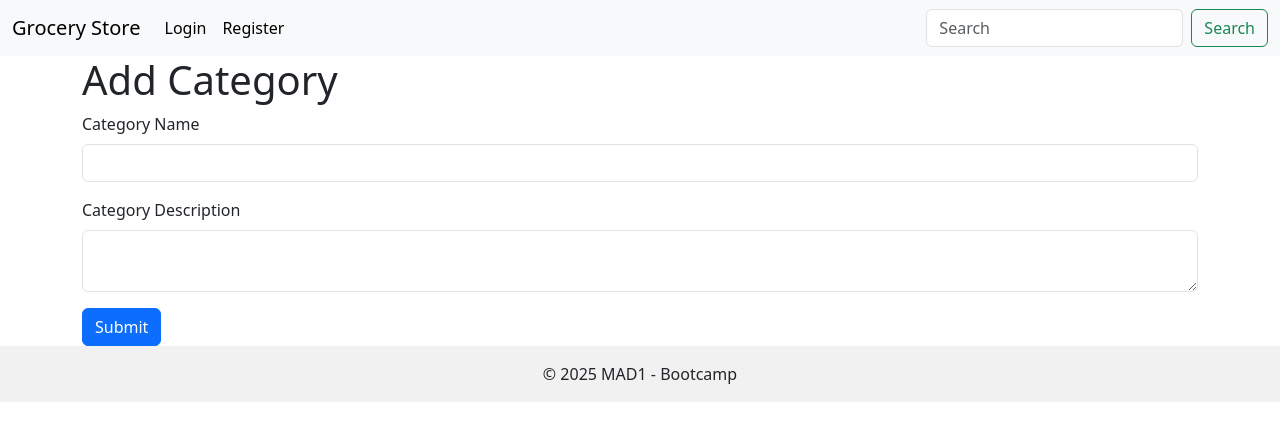
After one commit to rohitrk06/MAD1_bootcamp_project, a Flask app: page /add_category in a window 1280 px wide. The commit adds this page. Shown: the top 441 px of the page. Run offline with Flask 3, Linux system fonts and the light colour scheme.

Commit message:
day 6 session

```diff
--- a/app.py
+++ b/app.py
@@ -38,8 +38,9 @@ def create_app():
 
 app = create_app()
 
-from controllers.test_routes import *
+# from controllers.test_routes import *
 from controllers.auth_routes import *
+from controllers.admin_routes import *
 
 if __name__ == '__main__':
     app.run(debug=True)
--- /dev/null
+++ b/controllers/admin_routes.py
@@ -0,0 +1,50 @@
+from app import app
+from flask import render_template, request, redirect, url_for, flash, session
+from controllers.database import db
+from controllers.models import *
+from datetime import datetime
+
+@app.route('/')
+def home():
+    if 'email' in session:
+        if session['email'] == 'admin@gmail.com':
+            return render_template('admin_home.html')
+        else:
+            return render_template('user_home.html')
+    else:
+        return redirect('/login')
+
+
+@app.route('/add_category', methods=['GET', 'POST'])
+def add_category():
+    if request.method =='GET':
+        return render_template('add_category.html')
+
+    if request.method == 'POST':
+        # getting data from the form
+        category_name = request.form['category_name']
+        # print(category)
+        category_description = request.form['description']
+
+        if not category_name:
+            # raise category name required
+            print("category name required")
+            return render_template('add_category.html')
+
+        category = Category.query.filter_by(category_name = category_name).first()
+
+        if category:
+            # raise category already exists
+            print("category already exists")
+            return render_template('add_category.html')
+
+        category = Category(
+            category_name = category_name,
+            category_description = category_description
+        )
+
+        db.session.add(category)
+        db.session.commit()
+
+        # raise confirmation that category is added
+        return redirect('/')
--- a/controllers/auth_routes.py
+++ b/controllers/auth_routes.py
@@ -21,6 +21,7 @@ def login():
             return render_template('login.html')
 
         session['email']=email
+        # session['user_role'] = user.role[0].role_name
 
         #rasise confirmation that user is logged in
         return redirect('/')
--- /dev/null
+++ b/template/add_category.html
@@ -0,0 +1,20 @@
+{% extends "base.html" %}
+
+{% block title %} Add Category {% endblock %}
+
+{% block content %}
+<div>
+    <h1> Add Category </h1>
+    <form method="POST" action="{{ url_for('add_category') }}">
+        <div class="mb-3">
+            <label for="category" class="form-label">Category Name</label>
+            <input type="text" class="form-control" id="category" aria-describedby="emailHelp" name="category_name">
+        </div>
+        <div class="mb-3">
+            <label for="exampleInputPassword1" class="form-label">Category Description</label>
+            <textarea class="form-control" id="description" name="description" row=3></textarea>
+        </div>
+        <button type="submit" class="btn btn-primary">Submit</button>
+    </form>
+</div>
+{% endblock %}
--- a/template/navbar.html
+++ b/template/navbar.html
@@ -1,31 +1,33 @@
 <nav class="navbar navbar-expand-lg bg-body-tertiary">
   <div class="container-fluid">
-    <a class="navbar-brand" href="#">Navbar</a>
+    <a class="navbar-brand" href="#">Grocery Store</a>
     <button class="navbar-toggler" type="button" data-bs-toggle="collapse" data-bs-target="#navbarSupportedContent" aria-controls="navbarSupportedContent" aria-expanded="false" aria-label="Toggle navigation">
       <span class="navbar-toggler-icon"></span>
     </button>
     <div class="collapse navbar-collapse" id="navbarSupportedContent">
       <ul class="navbar-nav me-auto mb-3 mb-lg-0">
+        {% if 'email' in session %}
+          {% if session['email'] == "admin@gmail.com" %}
+          <li class="nav-item">
+            <a class="nav-link active" aria-current="page" href={{url_for('add_category')}}>Add Category</a>
+          </li>
+          {% else %}
+
+          {% endif %}
+          <li class="nav-item">
+            <a class="nav-link active" aria-current="page" href="#">{{session['email']}}</a>
+          </li>
+          <li class="nav-item">
+            <a class="nav-link active" aria-current="page" href={{url_for('logout')}}>Logout</a>
+          </li>
+        {% else %}
         <li class="nav-item">
-          <a class="nav-link active" aria-current="page" href="#">Home</a>
+          <a class="nav-link active" aria-current="page" href={{url_for('login')}}>Login</a>
         </li>
         <li class="nav-item">
-          <a class="nav-link" href="#">Link</a>
+          <a class="nav-link active" aria-current="page" href={{url_for('register')}}>Register</a>
         </li>
-        <li class="nav-item dropdown">
-          <a class="nav-link dropdown-toggle" href="#" role="button" data-bs-toggle="dropdown" aria-expanded="false">
-            Dropdown
-          </a>
-          <ul class="dropdown-menu">
-            <li><a class="dropdown-item" href="#">Action</a></li>
-            <li><a class="dropdown-item" href="#">Another action</a></li>
-            <li><hr class="dropdown-divider"></li>
-            <li><a class="dropdown-item" href="#">Something else here</a></li>
-          </ul>
-        </li>
-        <li class="nav-item">
-          <a class="nav-link disabled" aria-disabled="true">Disabled</a>
-        </li>
+        {% endif %}
       </ul>
       <form class="d-flex" role="search">
         <input class="form-control me-2" type="search" placeholder="Search" aria-label="Search"/>
```
Also changed, not shown: template/admin_home.html (added, +7 -0 lines), template/user_home.html (added, +7 -0 lines), instance/grocery_store.sqlite3.
